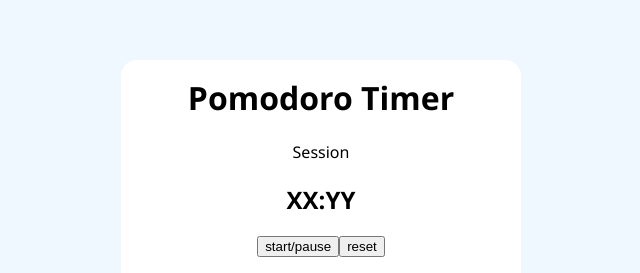
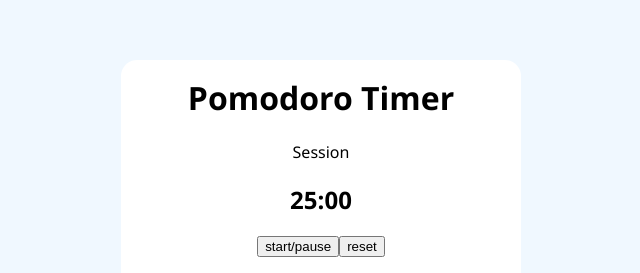
Before and after one commit to spfave/fcc-certificate-projects, a React (Vite) app in the folder front-end/pomodoro-timer/: page / in a window 1280 px wide. Shown: the part 192-465 px from the top of the page, without its empty margins (319-959 px from the left). Built offline with nearby package versions, Linux system fonts and the light colour scheme.

Commit message:
Add state variable and timer formatter

```diff
--- a/front-end/pomodoro-timer/src/components/pomodoro-timer.tsx
+++ b/front-end/pomodoro-timer/src/components/pomodoro-timer.tsx
@@ -3,19 +3,26 @@ import {useState} from 'react';
 import './pomodoro-timer.css';
 
 // Data
+const TIME_HOUR_IN_SECONDS = 3600; // seconds
 const INITIAL_SESSION_TIME = 25; // minutes
 const INITIAL_BREAK_TIME = 5; // minutes
 
+// Utility functions
+function formatTime(seconds: number) {
+	// To handle max time case without hour increment HH:MM:SS
+	if (seconds === TIME_HOUR_IN_SECONDS) return '60:00';
+
+	return new Date(seconds * 1000).toISOString().substring(14, 19); // MM:SS
+}
+
+// Component
 export default function PomodoroTimer() {
 	// state:
-	// breakTime: number
-	// sessionTime: number
-	// session type: 'session' | 'break'
-	// ? timer status: 'running' | 'paused'
-	// timerValue: number
+	// ? timer status: 'idle' | 'running' | 'paused'
 	const [sessionType, setSessionType] = useState<'Session' | 'Break'>('Session');
 	const [sessionTime, setSessionTime] = useState(INITIAL_SESSION_TIME);
 	const [breakTime, setBreakTime] = useState(INITIAL_BREAK_TIME);
+	const [timerValue, setTimerValue] = useState(INITIAL_SESSION_TIME * 60);
 
 	return (
 		<div className="pomodoro-timer">
@@ -27,7 +34,7 @@ export default function PomodoroTimer() {
 					<p id="timer-label">{sessionType}</p>
 				</div>
 				<div className="timer-display">
-					<h2 id="time-left">XX:YY</h2>
+					<h2 id="time-left">{formatTime(timerValue)}</h2>
 					<audio id="beep" src=""></audio>
 				</div>
 				<div className="timer-controls">
```
